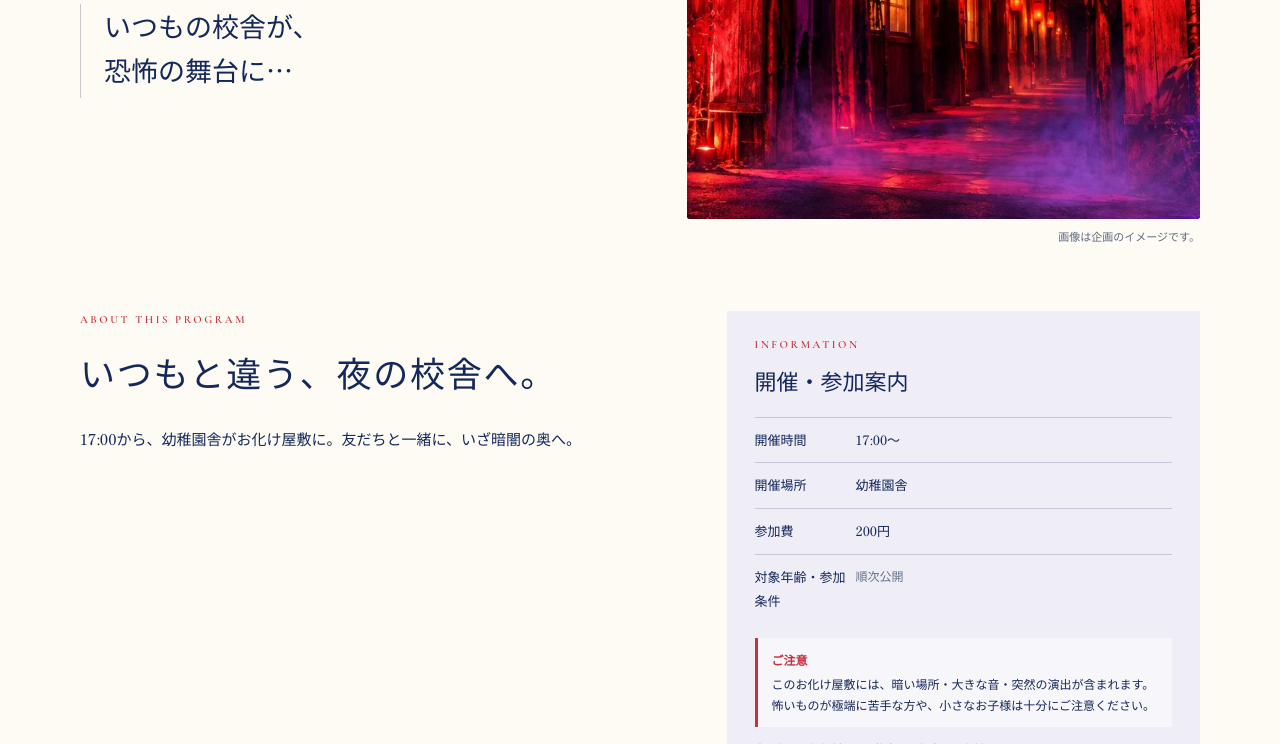
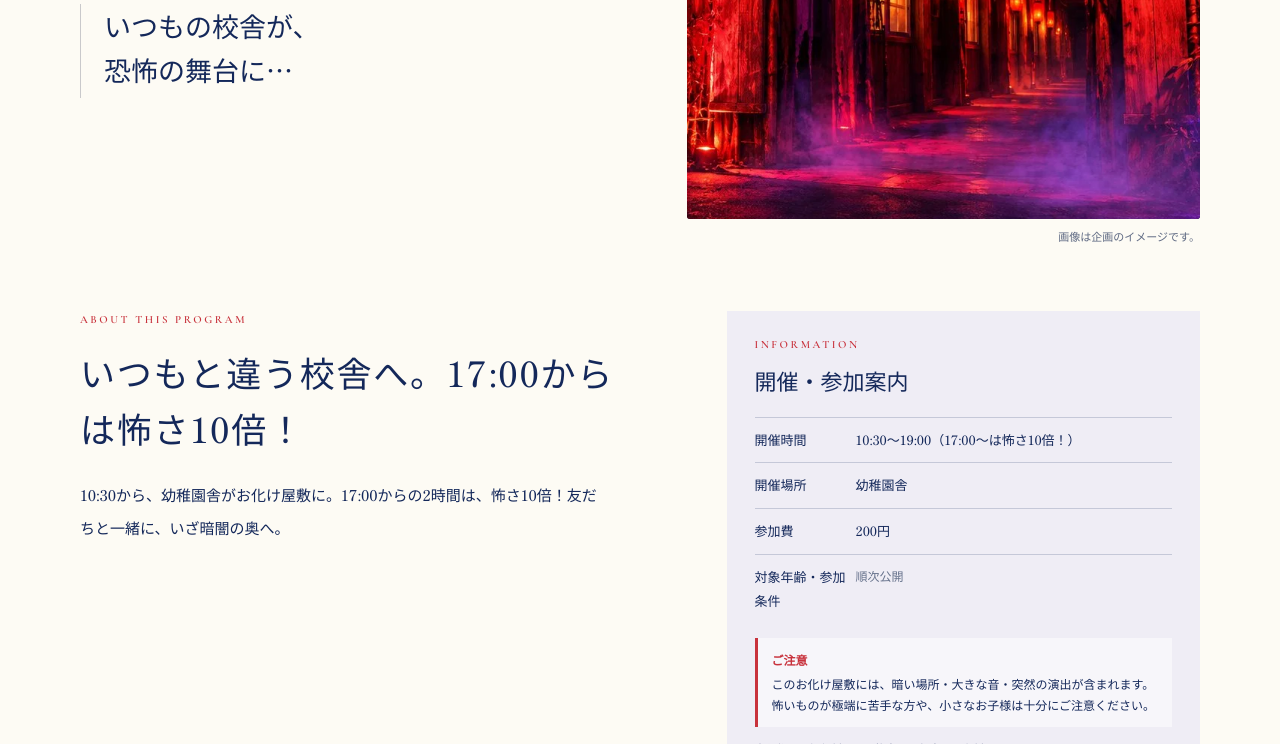
Before and after one commit to naruto-bunkasai/naruto-bunkasai.github.io, a plain HTML site: page kikaku/index.html in a window 1280 px wide. Shown: the part 511-1255 px from the top of the page. Drawn offline with nearby package versions, Linux system fonts and the light colour scheme.

Commit message:
お化け屋敷を10:30〜19:00に、17:00〜の2時間は「怖さ10倍！」（桜子さん 11/19 22:41）。構造化データに validFrom と鳴門市の url を足す（Search Consoleの改善できるアイテム）

```diff
--- a/assets/kikaku.js
+++ b/assets/kikaku.js
@@ -8,16 +8,17 @@
 // information: 確定した項目だけ書く。書いていない項目は「順次公開」と出る
 window.KIKAKU = [
   {
-    // 2026-11-18：桜子さん（11/17 14:25）「お化け屋敷は17:00開始、開催場所は幼稚園舎」。昼の脱出ゲームは、するかしないか検討中なので載せない（決まったら part を daynight に戻して足す）
-    id: "obakeyashiki", cats: ["play", "night"], part: "night", theme: "is-night",
+    // 2026-11-18：桜子さん（11/17 14:25）「お化け屋敷は17:00開始、開催場所は幼稚園舎」。
+    // 2026-11-20：桜子さん（11/19 22:41）「昼のコンテンツが無く、多くの人に楽しんでほしいので10:30〜19:00に。17:00〜の2時間は『怖さ10倍！』と書いて」。そのため part を daynight（昼も夜も）にした
+    id: "obakeyashiki", cats: ["play", "night"], part: "daynight", theme: "is-night",
     name: "お化け屋敷", title: ["お化け屋敷"], english: "HAUNTED SCHOOL",
     catch: ["いつもの校舎が、", "恐怖の舞台に…"],
-    card: ["いつもと違う、夜の校舎。", "友だちと、いざ暗闇の奥へ。"],
-    heading: "いつもと違う、夜の校舎へ。",
-    description: "17:00から、幼稚園舎がお化け屋敷に。友だちと一緒に、いざ暗闇の奥へ。",
+    card: ["10:30から、校舎が恐怖の舞台に。", "17:00からは、怖さ10倍！"],
+    heading: "いつもと違う校舎へ。17:00からは怖さ10倍！",
+    description: "10:30から、幼稚園舎がお化け屋敷に。17:00からの2時間は、怖さ10倍！友だちと一緒に、いざ暗闇の奥へ。",
     alt: "赤い灯りに照らされたお化け屋敷のイメージ", position: "71% 50%",
     rows: ["開催時間", "開催場所", "参加費", "対象年齢・参加条件"],
-    information: { "開催時間": "17:00〜", "開催場所": "幼稚園舎", "参加費": "200円" },
+    information: { "開催時間": "10:30〜19:00（17:00〜は怖さ10倍！）", "開催場所": "幼稚園舎", "参加費": "200円" },
     caution: ["このお化け屋敷には、暗い場所・大きな音・突然の演出が含まれます。", "怖いものが極端に苦手な方や、小さなお子様は十分にご注意ください。"],
     pending: "対象年齢・参加条件は、決まり次第このページでお知らせします。",
     status: "対象年齢・参加条件を順次公開"
```
Also changed, not shown: index.html (+6 -4 lines).
